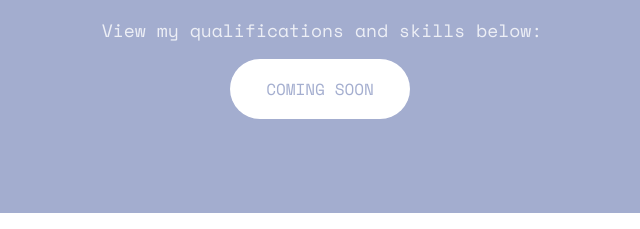
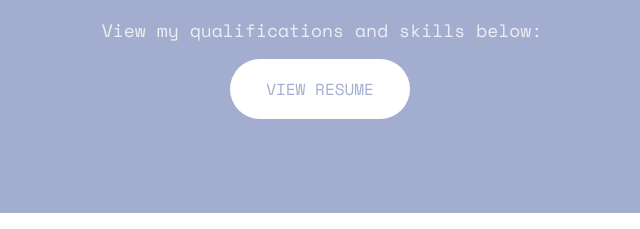
Before and after one commit to tjc801/tjc801.github.io, a plain HTML site: page index.html in a window 1280 px wide. Shown: the part 1828-2057 px from the top of the page, 318-958 px from the left. Drawn offline with nearby package versions, Linux system fonts and the light colour scheme; files whose address does not match are found by name; a web font is replaced by a local one.

Commit message:
linked resume

```diff
--- a/index.html
+++ b/index.html
@@ -82,7 +82,7 @@
 					<h2>Let's Get Started!</h2>
 					<p>View my qualifications and skills below:</p>
 						<ul class="fh5co-social-icons">
-							<li><a href="#" class="btn btn-default btn-lg">Coming Soon</a></li>
+							<li><a href="/docs/Trevor%20Casey%20Resume.pdf" class="btn btn-default btn-lg">View Resume</a></li>
 						</ul>
 				</div>
 			</div>
```
